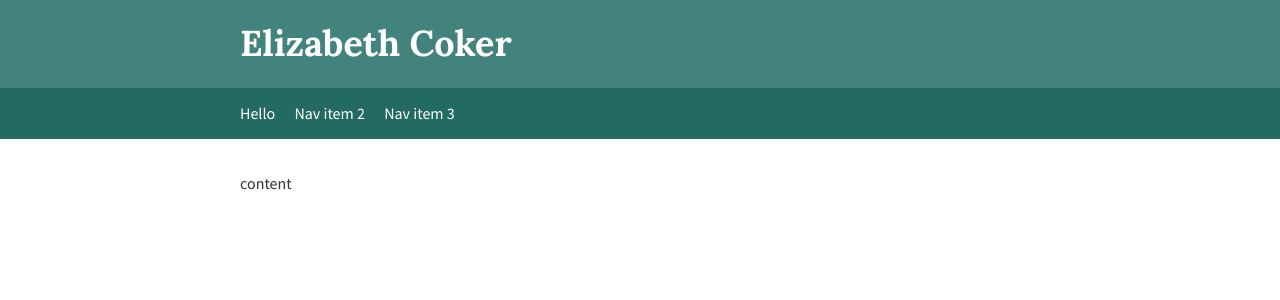
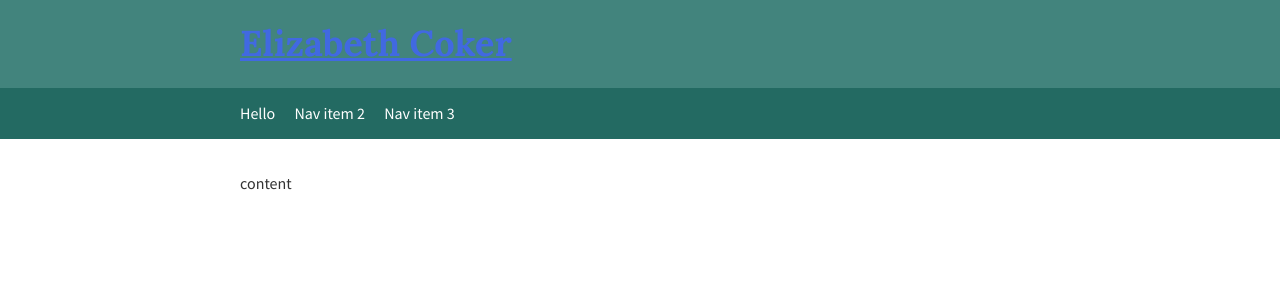
Before and after one commit to eac54/eac54.github.io, a Jekyll site: the page built from index.md, in a window 1280 px wide. Shown: the top 300 px of the page. Built offline with Jekyll 4.4.1, drawn with Linux system fonts in a browser that asks for light colours.

Commit message:
Update default.html

```diff
--- a/_layouts/default.html
+++ b/_layouts/default.html
@@ -8,7 +8,7 @@
 	<body>
         	<div class="header">
 			<div class="container">
-				<h1 class="header-heading">Elizabeth Coker</h1>
+				<h1 class="header-heading"><a href="/">Elizabeth Coker</a></h1>
 			</div>
 		</div>
 		<div class="nav-bar">
```
